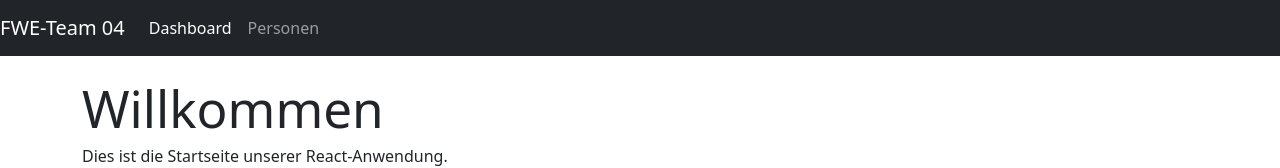
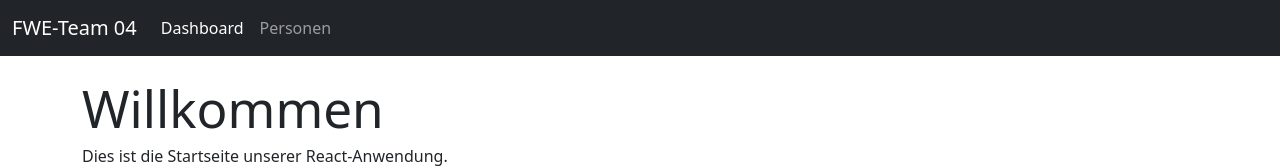
Before and after one commit to niklos01/fwe_04_react, a React (Vite) app: page / in a window 1280 px wide. Shown: the top 168 px of the page. Built offline with nearby package versions, Linux system fonts and the light colour scheme.

Commit message:
refactor: delete unnecessary class

```diff
--- a/src/components/Header.jsx
+++ b/src/components/Header.jsx
@@ -8,7 +8,7 @@ const Header = () => {
     ];
 
     return (
-        <header className="row">
+        <header>
             <Navbar links={navLinks} />
         </header>
     );
```
